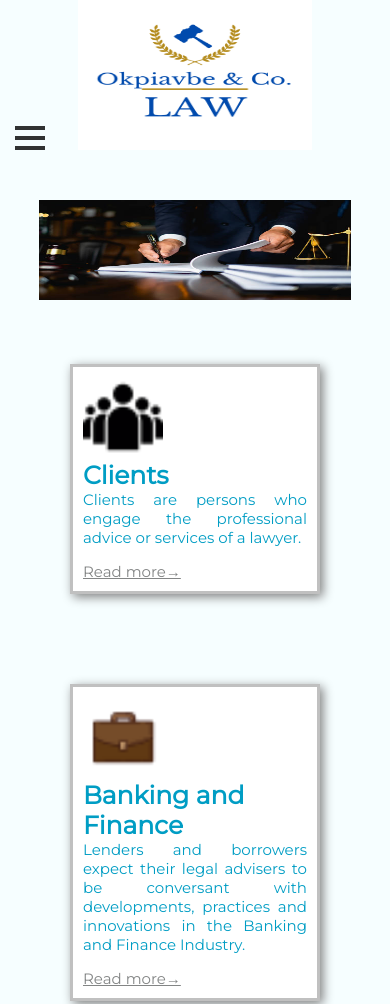
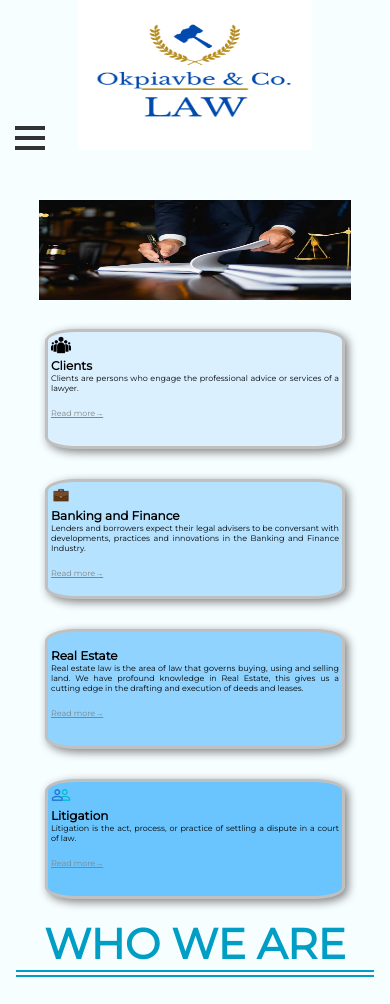
Before and after one commit to danielosazuwa/okpiavbe.com, a plain HTML site: page index.html in a window 390 px wide. Shown: the top 1004 px of the page. Drawn offline with Linux system fonts and the light colour scheme.

Commit message:
Update style.css

```diff
--- a/css/style.css
+++ b/css/style.css
@@ -57,25 +57,23 @@ nav li a:hover {
 img.mySlides {
   width: 100%;
   height: 500px;
-
-  margin-bottom: 15px;
+  margin-bottom: 25px;
 }
 
 /*.main_section code starts*/
 
 .main_section {
   width: 100%;
-  height: auto;
   padding: 1%;
   display: flex;
   flex-wrap: wrap;
-  justify-content: space-around;
+  justify-content: space-evenly;
 }
 
 .main_section .box {
-  width: 25rem;
-  margin: 45px 1.5%;
-  color: #009dc4;
+  width: 30rem;
+  height: 32rem;
+  color: #000;
 }
 .main_section img {
   width: 8rem;
@@ -84,7 +82,19 @@ img.mySlides {
   padding: 1rem;
   border: 3px solid silver;
   box-shadow: 3px 3px 10px grey;
-  background: white;
+  background: #90ee90;
+}
+#box_1 {
+  background: #daf0ff;
+}
+#box_2 {
+  background: #b5e2ff;
+}
+#box_3 {
+  background: #8fd3fe;
+}
+#box_4 {
+  background: #6ac5fe;
 }
 .box h2 {
   font-size: 2.5rem;
@@ -234,6 +244,26 @@ footer p {
     height: 10rem;
     margin-top: 20rem;
   }
+  .main_section {
+    flex-direction: column;
+    align-items: center;
+  }
+  .main_section img {
+    width: 2rem;
+  }
+  .main_section .box {
+    width: 30rem;
+    height: 12rem;
+    margin-bottom: 3rem;
+    border-radius: 10%;
+    padding: 0.3rem;
+  }
+  .box p {
+    font-size: 0.8rem;
+  }
+  .box h2 {
+    font-size: 1.2rem;
+  }
   .about p {
     font-size: 1.4rem;
   }
```
